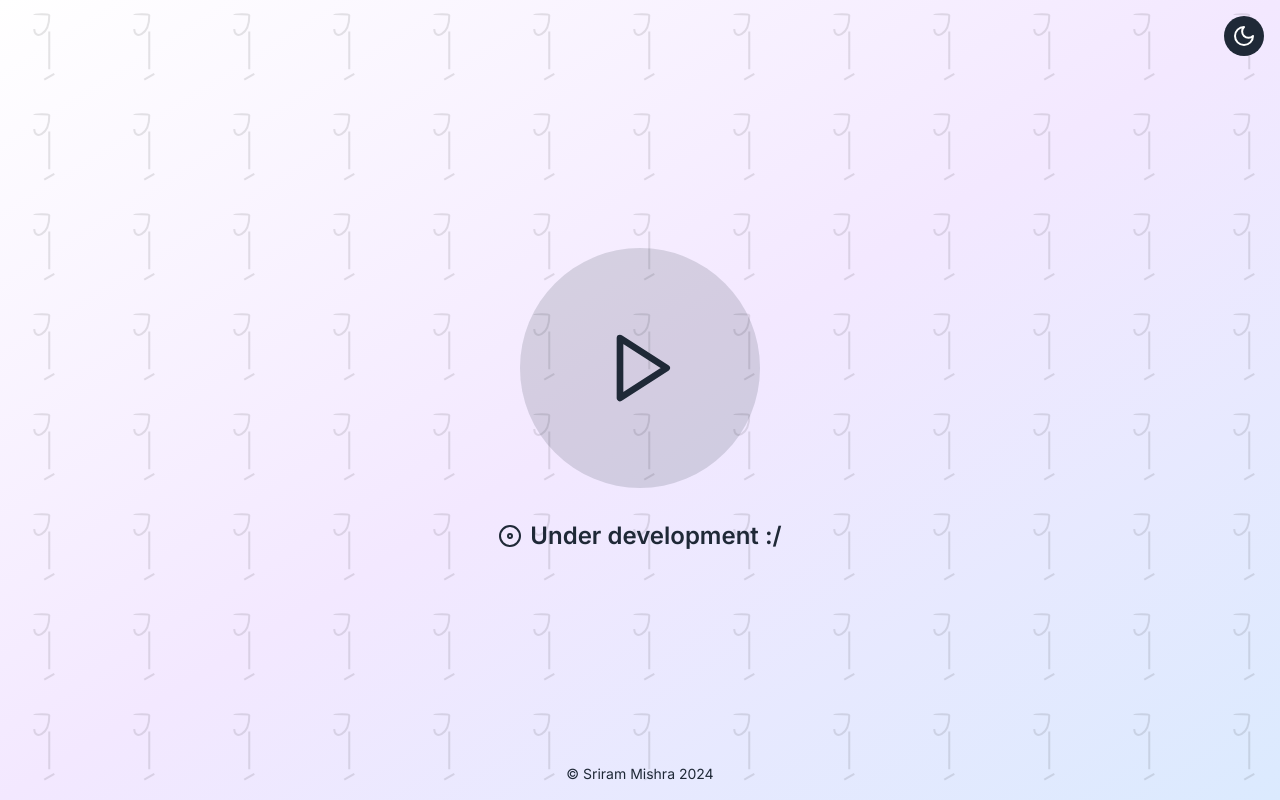
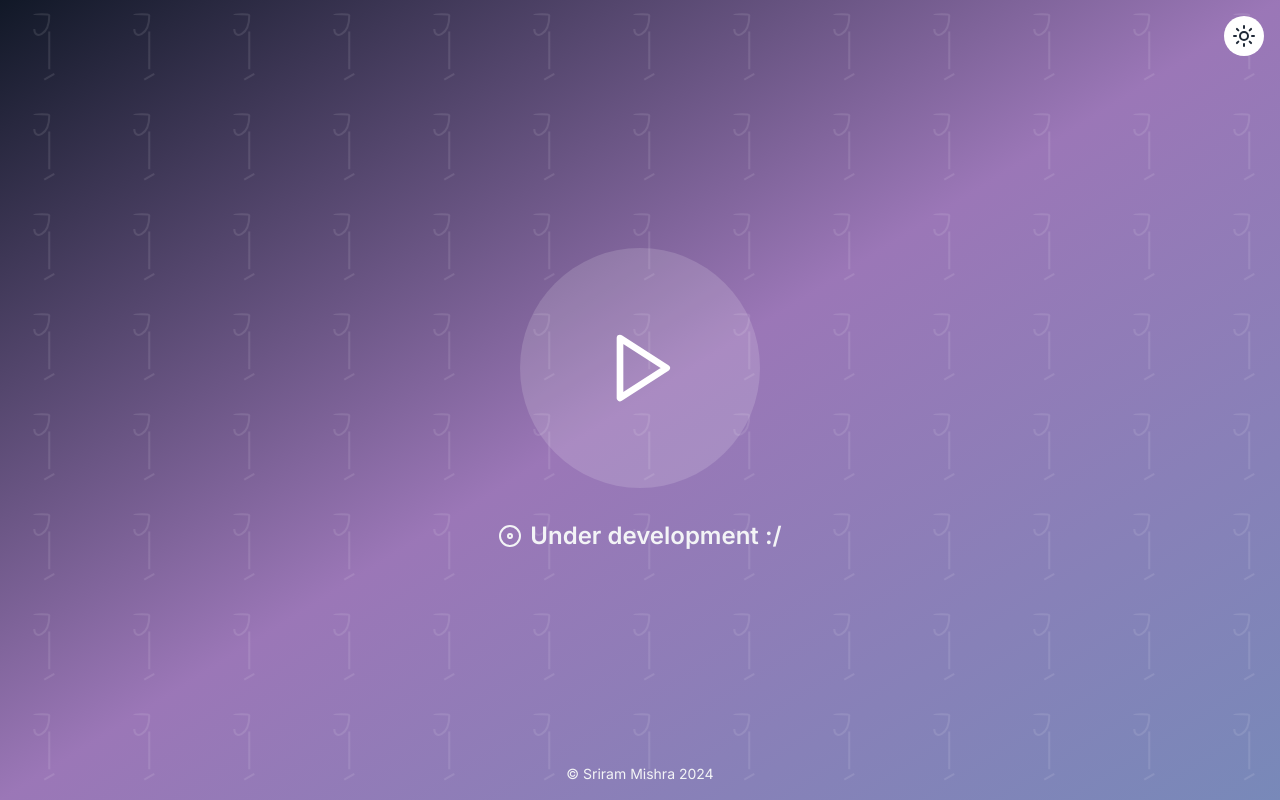
Before and after one commit to SerratedC/serratedradio, a React (Create React App) app: page / in a window 1280 px wide. Built offline with nearby package versions, Linux system fonts and the light colour scheme.

Commit message:
Make dark theme default :)

```diff
--- a/src/App.js
+++ b/src/App.js
@@ -4,7 +4,7 @@
 import { useState, useEffect, useCallback, useRef } from "react";
 
 export default function App() {
-  const [isDarkTheme, setIsDarkTheme] = useState(false);
+  const [isDarkTheme, setIsDarkTheme] = useState(true);
   const [isPlaying, setIsPlaying] = useState(false);
   const [offset, setOffset] = useState(0);
 
```
